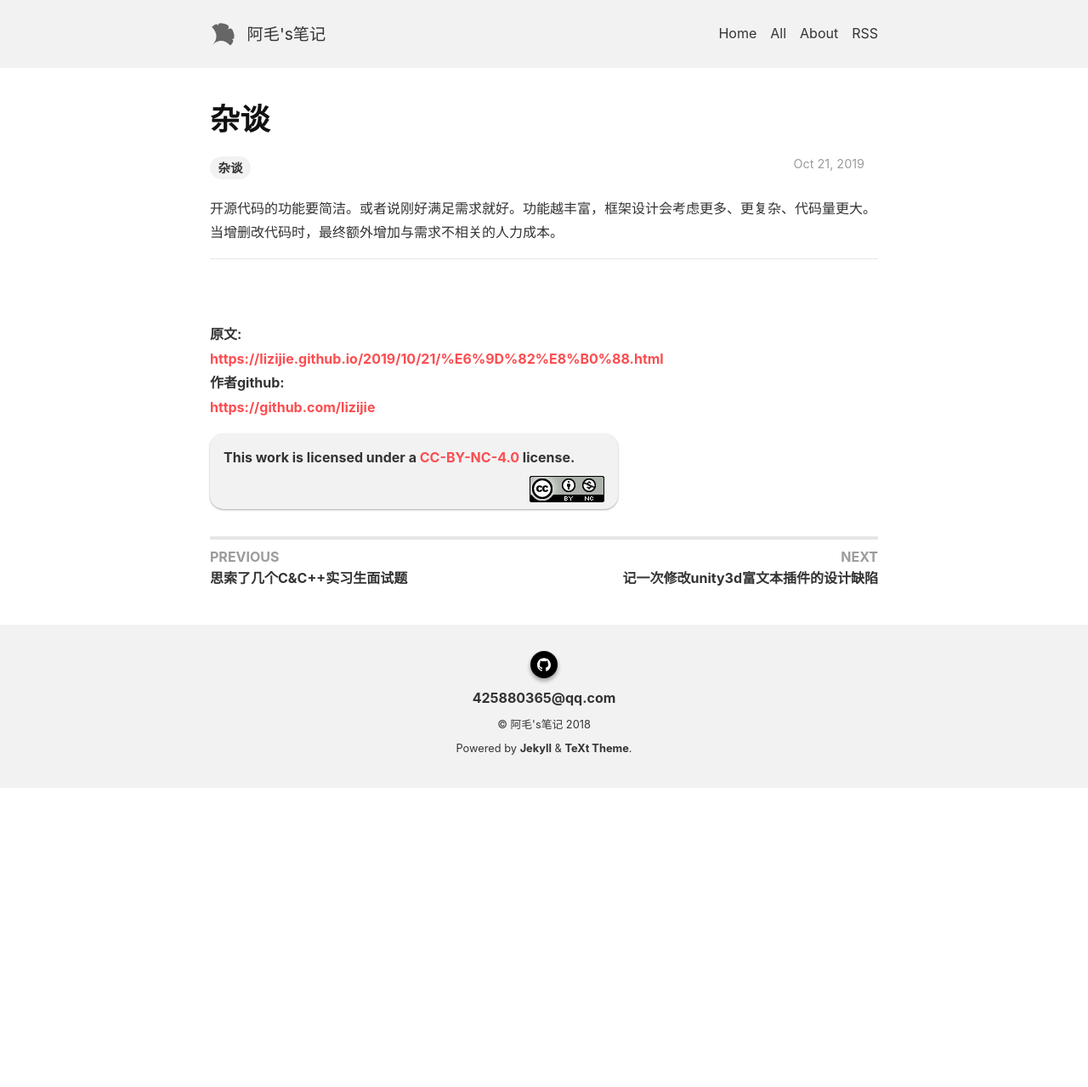
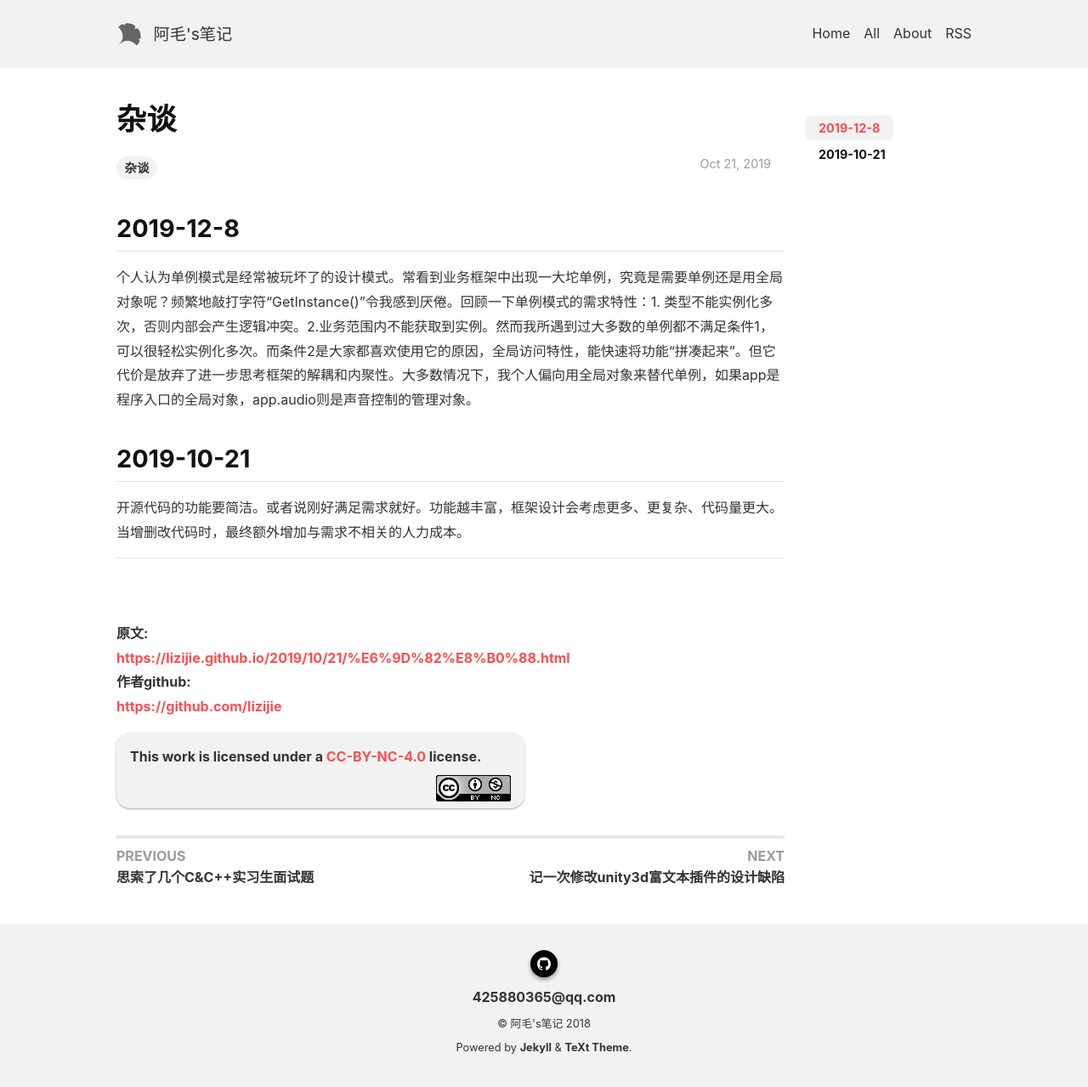
Before and after one commit to lizijie/lizijie.github.io, a Jekyll site: the page built from _posts/2019-10-21-杂谈.md, in a window 1280 px wide. Shown: the whole page at 85% size. Built offline with Jekyll 4.4.1, drawn with Linux system fonts in a browser that asks for light colours; nearby versions of some CDN libraries; comment, search, counter and statistics services are not loaded; before the commit the page ends 927 px from its top, so only the background shows below that.

Commit message:
Update 2019-10-21-杂谈.md

```diff
--- a/_posts/2019-10-21-杂谈.md
+++ b/_posts/2019-10-21-杂谈.md
@@ -5,6 +5,15 @@ key: 201910211243
 tags: 杂谈
 ---
 
+2019-12-8
+---
+个人认为单例模式是经常被玩坏了的设计模式。常看到业务框架中出现一大坨单例，究竟是需要单例还是用全局对象呢？频繁地敲打字符“GetInstance()”令我感到厌倦。回顾一下单例模式的需求特性：1. 类型不能实例化多次，否则内部会产生逻辑冲突。2.业务范围内不能获取到实例。然而我所遇到过大多数的单例都不满足条件1，可以很轻松实例化多次。而条件2是大家都喜欢使用它的原因，全局访问特性，能快速将功能“拼凑起来”。但它代价是放弃了进一步思考框架的解耦和内聚性。大多数情况下，我个人偏向用全局对象来替代单例，如果app是程序入口的全局对象，app.audio则是声音控制的管理对象。
+
+
+
+
+2019-10-21
+---
 开源代码的功能要简洁。或者说刚好满足需求就好。功能越丰富，框架设计会考虑更多、更复杂、代码量更大。当增删改代码时，最终额外增加与需求不相关的人力成本。
 
 ---
```
